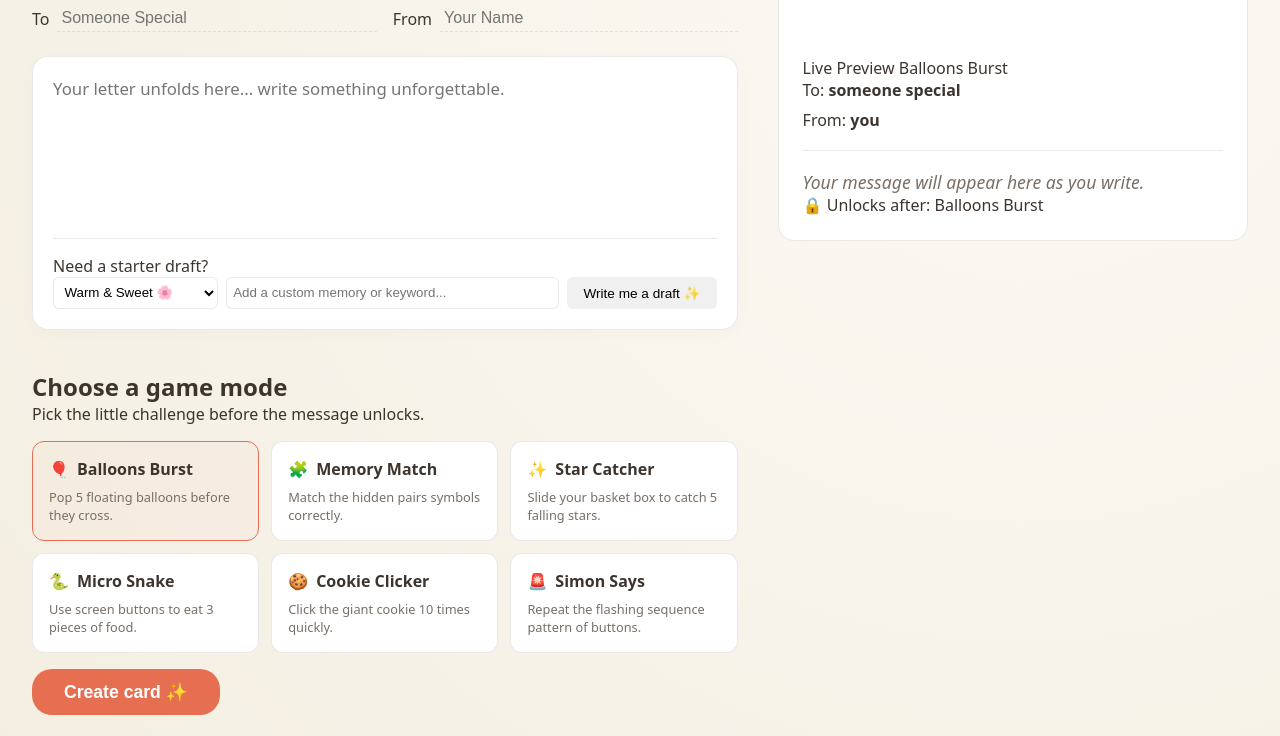
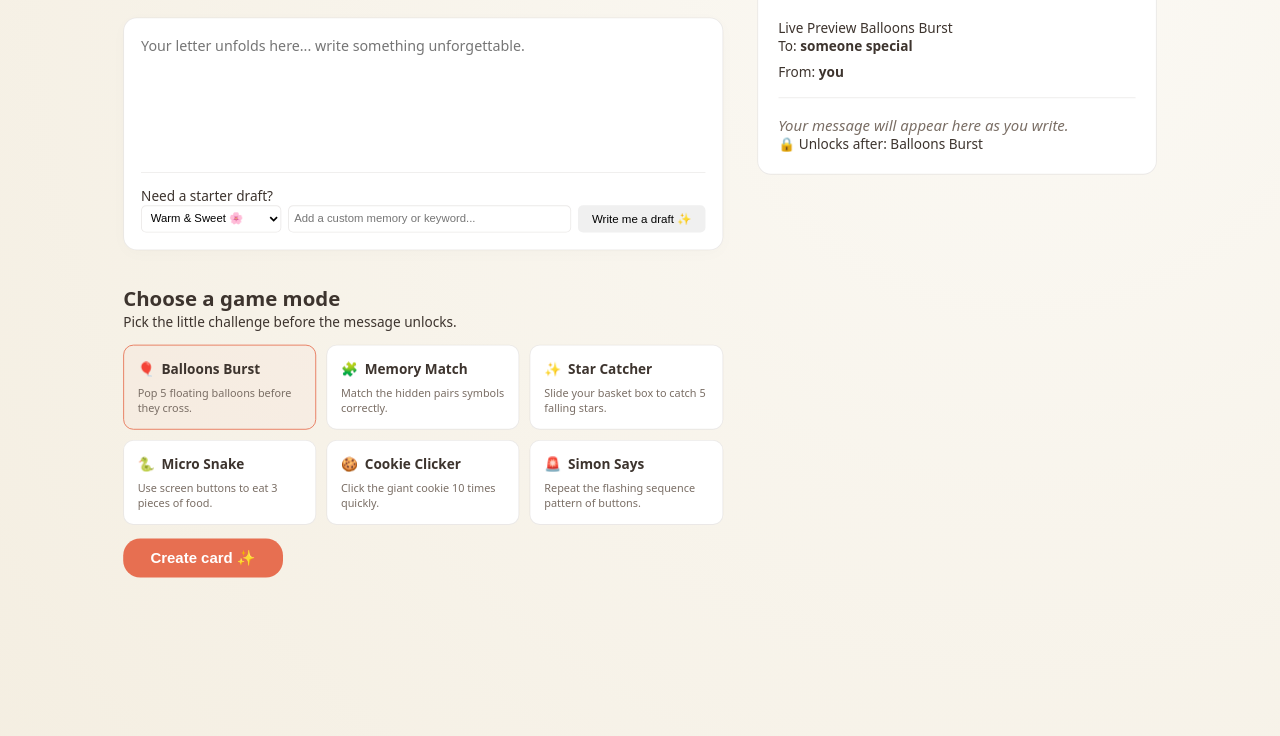
Before and after one commit to ChickChickk/personalized-card, a plain HTML site: page index.html in a window 1280 px wide. Shown: the part 233-969 px from the top of the page. Drawn offline with Linux system fonts and the light colour scheme; files whose address does not match are found by name; a web font is replaced by a local one.

Commit message:
Modify page zoom

```diff
--- a/style.css
+++ b/style.css
@@ -8,6 +8,7 @@
   --panel-bg: rgba(255, 255, 255, 0.45);
   --font-display: "Stardom", Georgia, serif;
   --font-sans: "Plus Jakarta Sans", system-ui, sans-serif;
+  --desktop-scale: 1;
 }
 * {
   box-sizing: border-box;
@@ -36,6 +37,20 @@ body {
   grid-template-columns: 1.2fr 0.8fr;
   gap: 2.5rem;
 }
+
+@media (min-width: 1024px) {
+  :root {
+    --desktop-scale: 0.85;
+  }
+}
+
+.page-shell,
+.app-shell,
+main {
+  transform: scale(var(--desktop-scale));
+  transform-origin: top center;
+}
+
 @media (max-width: 600px) {
   .game-cards-track {
     grid-template-columns: repeat(2, 1fr);
```
